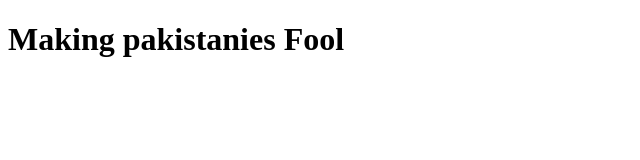
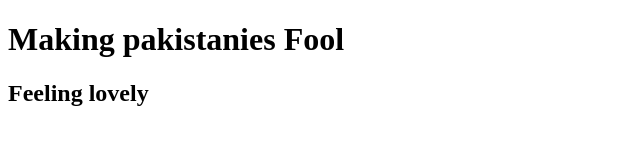
Before and after one commit to Qasim-bashir/localReposit, a plain HTML site: page index.html in a window 1280 px wide. Shown: the whole page, without its empty margins (0-640 px from the left). Drawn offline with Linux system fonts and the light colour scheme.

Commit message:
chsnges made in index

```diff
--- a/index.html
+++ b/index.html
@@ -7,5 +7,6 @@
   </head>
   <body>
     <h1>Making pakistanies Fool</h1>
+    <h2>Feeling lovely</h2>
   </body>
 </html>
```
